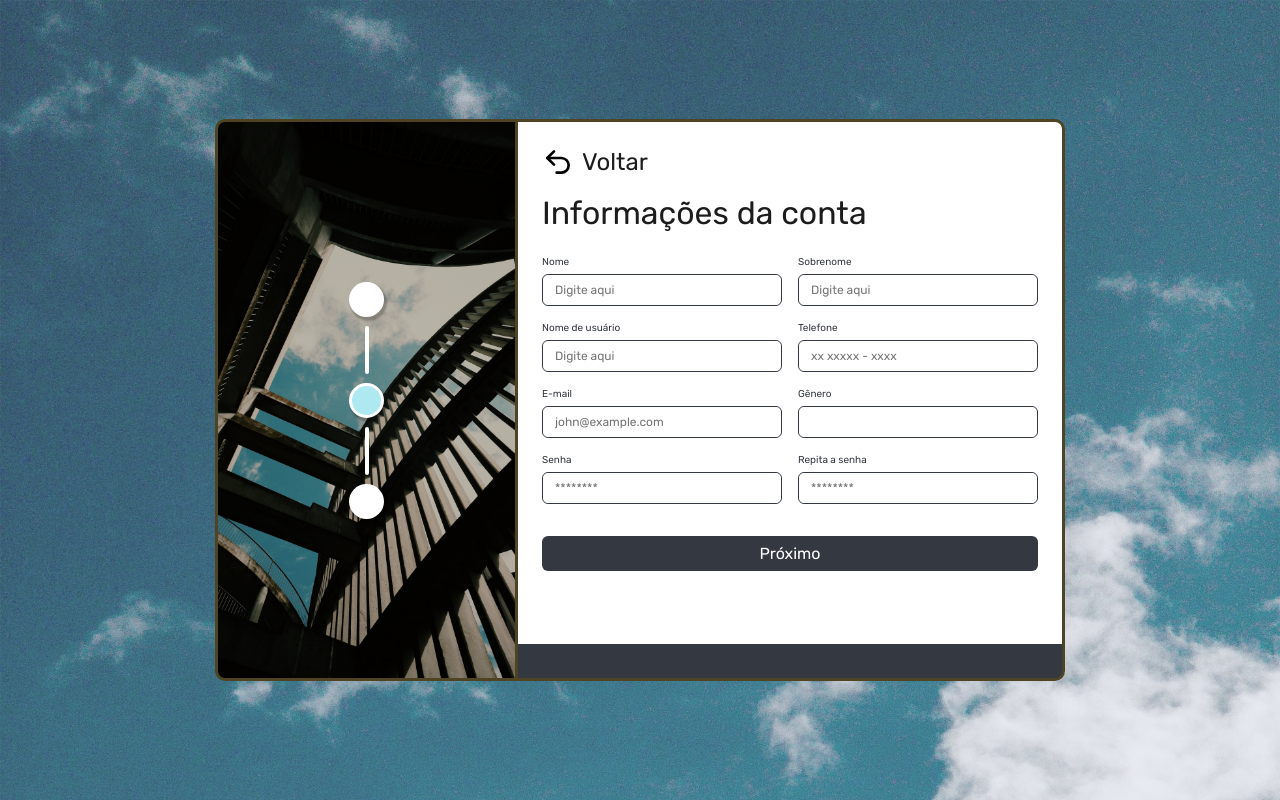
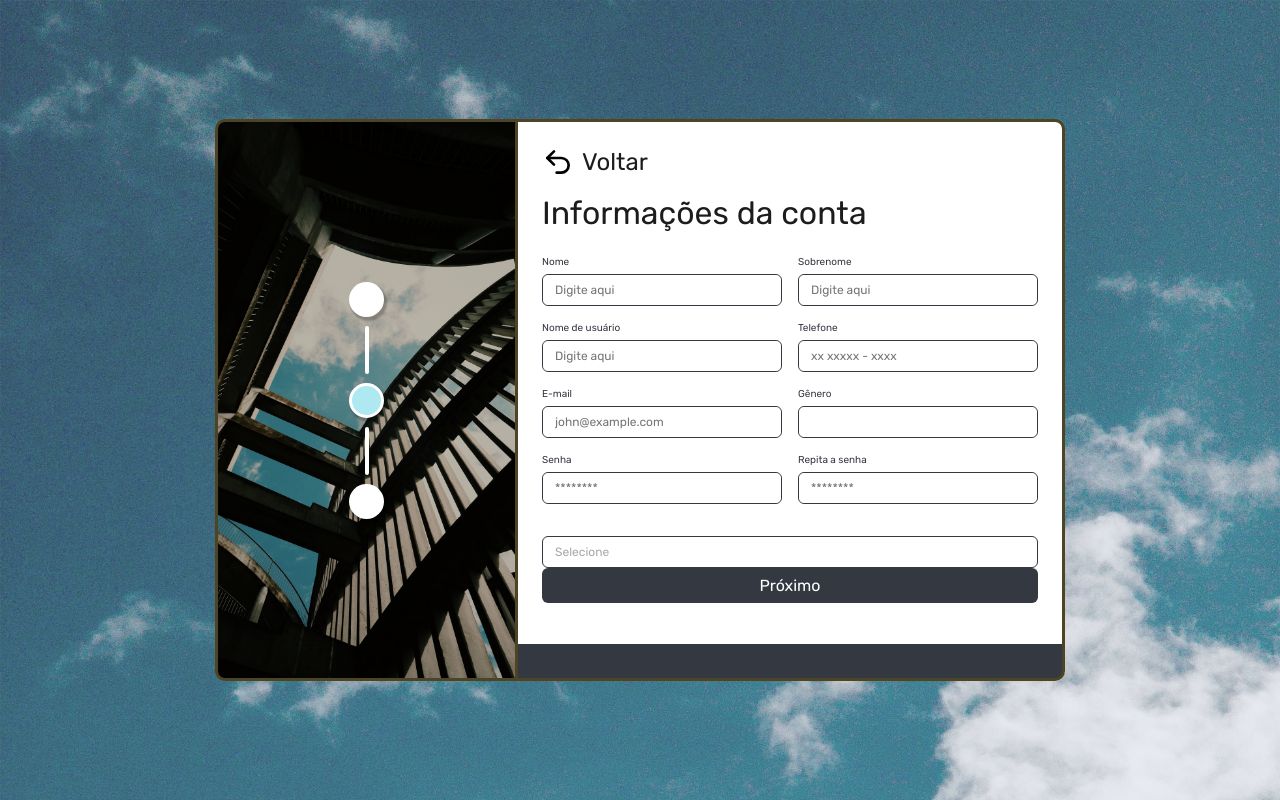
Before and after one commit to HJosephDEV/form-next-js, a Next.js app: page /en/register in a window 1280 px wide. Both pictures are taken after a click on the button "Confirm". Built offline with nearby package versions, Linux system fonts and the light colour scheme.

Commit message:
Creating the select component

```diff
--- a/src/app/[locale]/register/components/account-form/components/form/index.tsx
+++ b/src/app/[locale]/register/components/account-form/components/form/index.tsx
@@ -1,6 +1,7 @@
 import ButtonComponent from '@/components/button';
 import useAccountForm from './hooks/useAccountForm';
 import styles from './styles.module.scss';
+import Select from '@/components/select';
 
 export default function Form(): JSX.Element {
   const { renderableFields, handleNextButton } = useAccountForm();
@@ -8,6 +9,7 @@ export default function Form(): JSX.Element {
   return (
     <div className={styles.container}>
       <div className={styles.formContainer}>{renderableFields}</div>
+      <Select />
       <ButtonComponent
         full={true}
         onClick={handleNextButton}
--- /dev/null
+++ b/src/components/select/@types/index.ts
@@ -0,0 +1,17 @@
+export type optionProps = {
+  value: null | string | number;
+  label: string;
+  disabled: boolean;
+};
+
+export type OptionsListComponentProps = {
+  showOptionsList: boolean;
+  options: optionProps[];
+  handleSelectOption: (option: any) => void;
+};
+
+export type OptionComponentProps = {
+  labelOption: string;
+  disabledOption: boolean;
+  eventOption: () => void;
+};
--- /dev/null
+++ b/src/components/select/components/options-list/components/option/index.tsx
@@ -0,0 +1,18 @@
+import styles from './styles.module.scss';
+
+import { OptionComponentProps } from '@/components/select/@types';
+
+export default function Option({
+  labelOption,
+  disabledOption,
+  eventOption
+}: OptionComponentProps): JSX.Element {
+  return (
+    <div
+      className={`${styles.option} ${disabledOption ? styles.disabledOption : ''}`}
+      onClick={eventOption}
+    >
+      {labelOption}
+    </div>
+  );
+}
--- /dev/null
+++ b/src/components/select/components/options-list/components/option/styles.module.scss
@@ -0,0 +1,21 @@
+.option {
+  padding: 6px 12px;
+  color: #343840;
+  font-size: 14px;
+  font-weight: 400;
+  cursor: pointer;
+
+  &.disabledOption {
+    &,
+    &:hover {
+      background: #f0f0f0;
+      color: #b4b4b4;
+    }
+  }
+
+  &:hover,
+  &.selected {
+    background: #4787be;
+    color: #fff;
+  }
+}
--- /dev/null
+++ b/src/components/select/components/options-list/index.tsx
@@ -0,0 +1,27 @@
+import { OptionsListComponentProps } from '../../@types';
+import Option from './components/option';
+import styles from './styles.module.scss';
+
+export default function OptionsList({
+  showOptionsList,
+  options,
+  handleSelectOption
+}: OptionsListComponentProps): JSX.Element {
+  const renderableOptions: JSX.Element[] = options.map((option, i) => (
+    <Option
+      key={`option-${i}`}
+      labelOption={option.label}
+      disabledOption={option.disabled}
+      eventOption={() => handleSelectOption(option)}
+    />
+  ));
+
+  return (
+    <div
+      className={styles.listOptions}
+      style={{ display: showOptionsList ? 'flex' : 'none' }}
+    >
+      {renderableOptions}
+    </div>
+  );
+}
--- /dev/null
+++ b/src/components/select/components/options-list/styles.module.scss
@@ -0,0 +1,24 @@
+.listOptions {
+  width: 100%;
+  background: #fff;
+  border-radius: 6px;
+  display: flex;
+  flex-direction: column;
+  position: absolute;
+  top: 38px;
+  left: 0;
+  padding: 6px 0;
+  animation: showList 0.3s ease;
+  user-select: none;
+
+  @keyframes showList {
+    0% {
+      transform: translateY(-8px);
+      opacity: 0;
+    }
+    100% {
+      transform: translateY(0px);
+      opacity: 1;
+    }
+  }
+}
--- /dev/null
+++ b/src/components/select/index.tsx
@@ -0,0 +1,53 @@
+import { useState } from 'react';
+import styles from './styles.module.scss';
+import OptionsList from './components/options-list';
+import { optionProps } from './@types';
+
+export default function Select(): JSX.Element {
+  const list: optionProps[] = [
+    { value: null, label: 'Selecione', disabled: false },
+    { value: 1, label: '1', disabled: false }
+  ];
+
+  const [showOptionsList, setShowOptionsList] = useState<boolean>(false);
+  const [selectedOption, setSelectedOption] = useState<optionProps | undefined>(list[0]);
+
+  const handleOptionsList = () => setShowOptionsList(!showOptionsList);
+
+  const handleSelectOption = (option: optionProps) => {
+    const { value, disabled } = option;
+    if (disabled) return;
+
+    if (value !== selectedOption?.value) {
+      setSelectedOption(option);
+      handleOptionsList();
+      return;
+    }
+
+    setSelectedOption(list[0]);
+    handleOptionsList();
+  };
+
+  return (
+    <div className={styles.wrapper}>
+      <div
+        className={styles.container}
+        onClick={handleOptionsList}
+      >
+        <span
+          className={`${styles.selectedOption} ${
+            selectedOption?.value === null ? styles.placeholder : ''
+          }`}
+        >
+          {selectedOption?.label}
+        </span>
+      </div>
+
+      <OptionsList
+        showOptionsList={showOptionsList}
+        handleSelectOption={handleSelectOption}
+        options={list}
+      />
+    </div>
+  );
+}
--- /dev/null
+++ b/src/components/select/styles.module.scss
@@ -0,0 +1,29 @@
+.wrapper {
+  border: 1px solid #343840;
+  border-radius: 6px;
+  width: 100%;
+  position: relative;
+
+  .container {
+    height: 30px;
+    padding: 0 12px;
+    display: flex;
+    align-items: center;
+    user-select: none;
+    cursor: pointer;
+
+    .selectedOption,
+    .placeholder {
+      font-size: 12px;
+      font-weight: 400;
+    }
+
+    .selectedOption {
+      color: #343840;
+    }
+
+    .placeholder {
+      color: #a8a8a8;
+    }
+  }
+}
```
